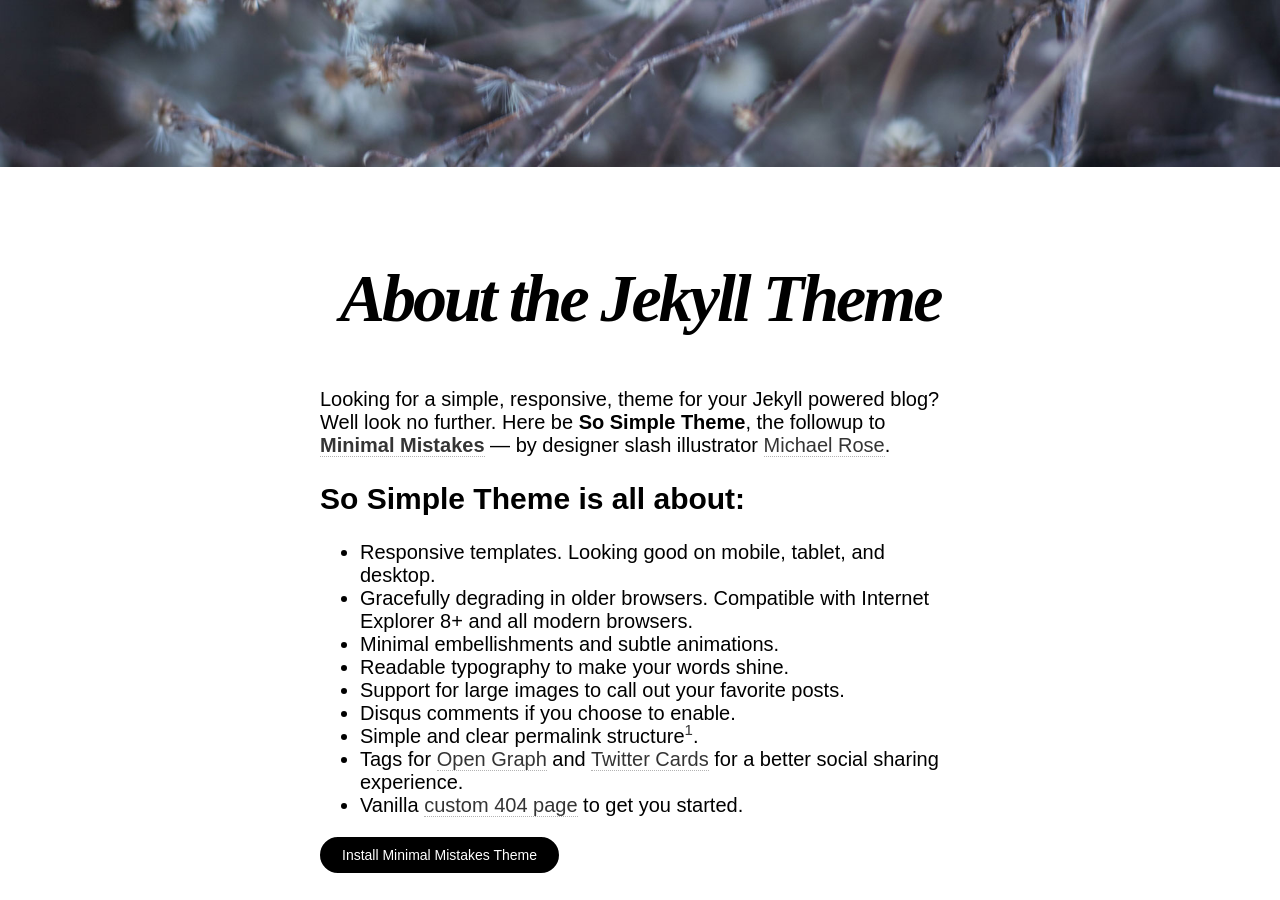
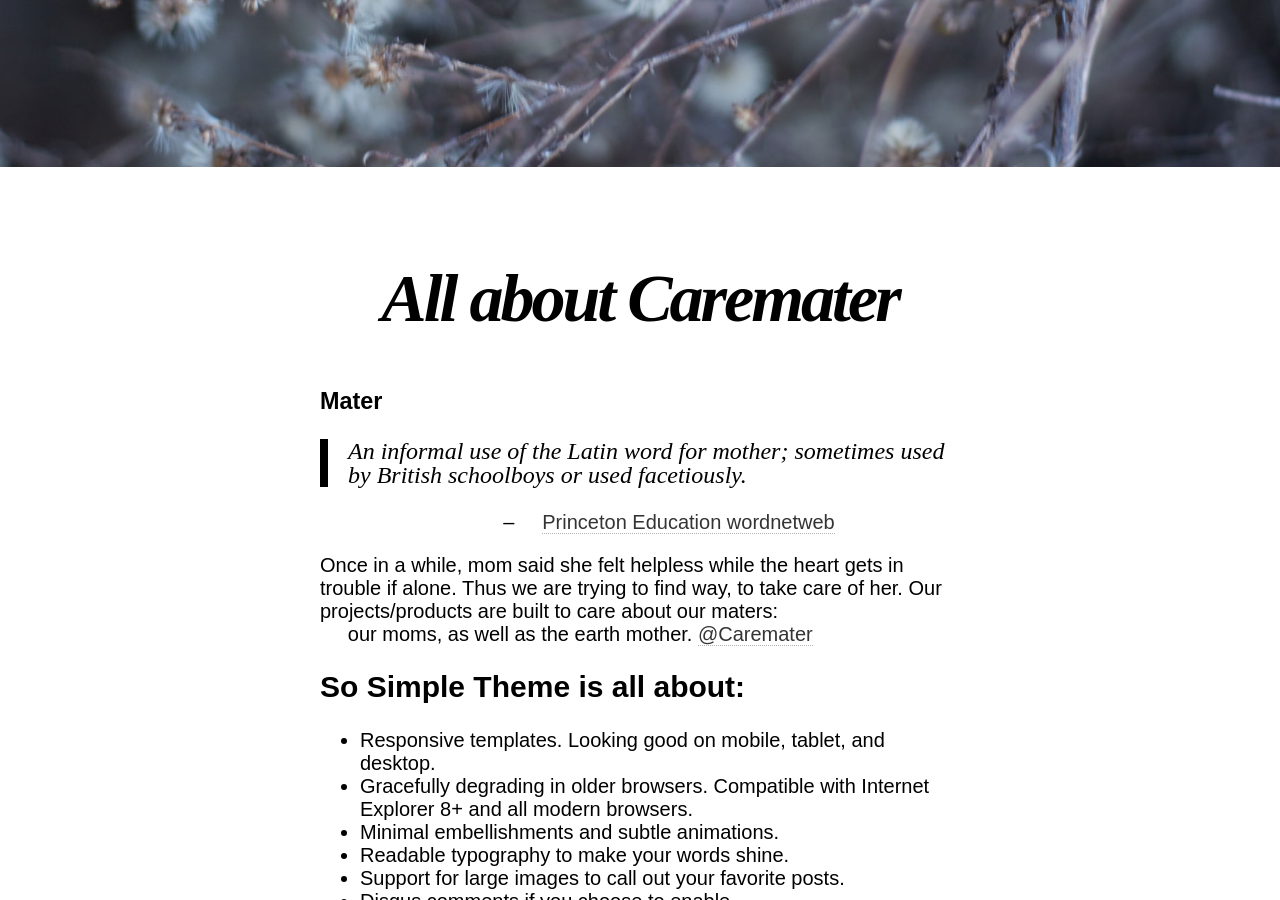
Before and after one commit to LeafGrass/leafgrass.github.io, a Jekyll site: the page built from about.md, in a window 1280 px wide and 900 px high, scrolled down 817 px. Built offline with Jekyll 4.4.1, drawn with Linux system fonts in a browser that asks for light colours; nearby versions of some CDN libraries.

Commit message:
about: update title and content

```diff
--- a/about.md
+++ b/about.md
@@ -1,13 +1,22 @@
 ---
 layout: page
 permalink: /about/index.html
-title: About the Jekyll Theme
+title: All about Caremater
 tags: [Jekyll, theme, simple, minimal, minimalism, responsive]
 image:
   feature: so-simple-sample-image-4.jpg
 ---
 
-Looking for a simple, responsive, theme for your Jekyll powered blog? Well look no further. Here be **So Simple Theme**, the followup to [**Minimal Mistakes**](http://mmistakes.github.io/minimal-mistakes) --- by designer slash illustrator [Michael Rose](http://mademistakes).
+### Mater
+
+> An informal use of the Latin word for mother; sometimes used by British schoolboys or used facetiously.<br>
+
+&nbsp;&nbsp;&nbsp;&nbsp;&nbsp;&nbsp;&nbsp;&nbsp;&nbsp;&nbsp;&nbsp;&nbsp;&nbsp;&nbsp;&nbsp;&nbsp;&nbsp;&nbsp;&nbsp;&nbsp;&nbsp;&nbsp;&nbsp;&nbsp;&nbsp;&nbsp;&nbsp;&nbsp;&nbsp;&nbsp;&nbsp;&nbsp;
+-- &nbsp;&nbsp;&nbsp;&nbsp;[Princeton Education wordnetweb](http://wordnetweb.princeton.edu/perl/webwn?s=mater&sub=Search+WordNet&o2=&o0=1&o8=1&o1=1&o7=&o5=&o9=&o6=&o3=&o4=&h=)
+
+Once in a while, mom said she felt helpless while the heart gets in trouble if alone.
+Thus we are trying to find way, to take care of her. Our projects/products are built to care about our maters:<br>
+&nbsp;&nbsp;&nbsp;&nbsp; our moms, as well as the earth mother. [@Caremater](http://caremater.org)
 
 ## So Simple Theme is all about:
 
```
